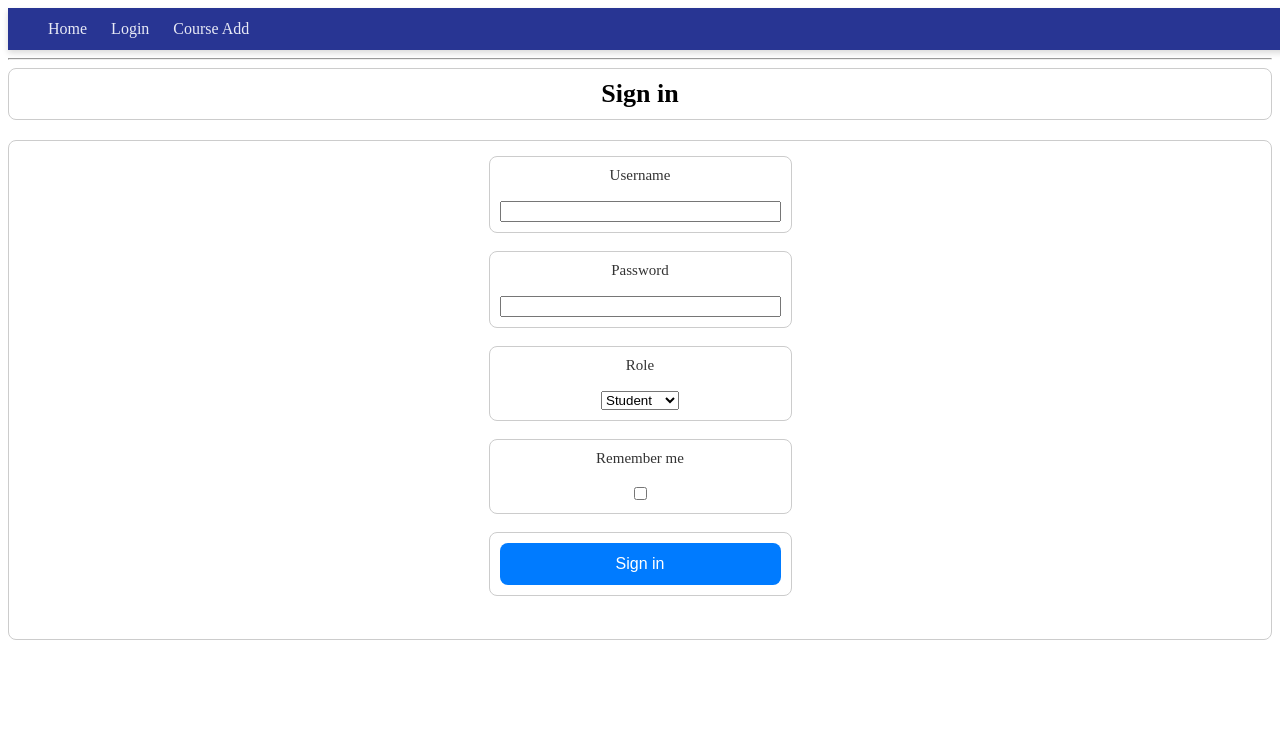
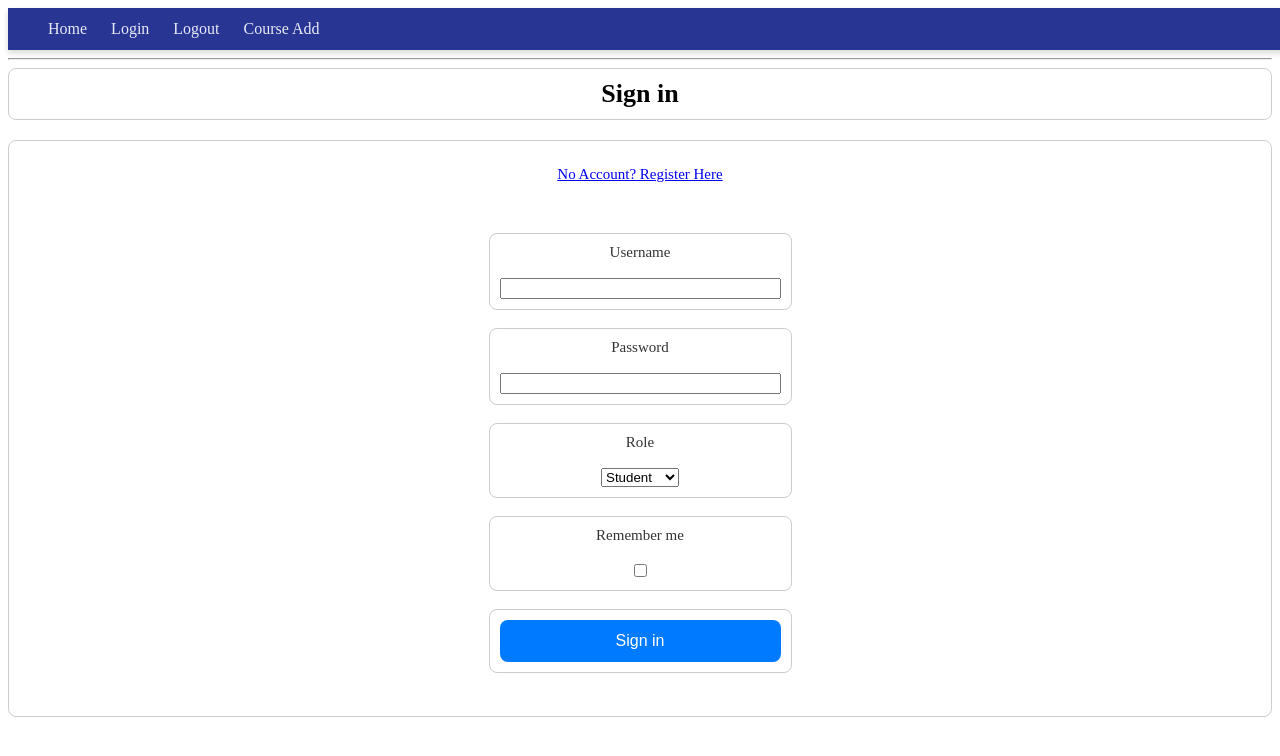
Before and after one commit to addisonschleigh/CMPE131-Project, a Flask app: page /auth/login in a window 1280 px wide. Shown: the top 756 px of the page. Run offline with Flask 3, Linux system fonts and the light colour scheme.

Commit message:
Added buttons to register and logout

```diff
--- a/app/auth/templates/auth/login.html
+++ b/app/auth/templates/auth/login.html
@@ -3,6 +3,7 @@
 {% block content %}
 <h1 class="login">Sign in</h1>
     <div class="login">
+    <a href="/auth/register"><p>No Account? Register Here<p/></a>
     <form action="" method="POST" novalidate>
         {{ form.hidden_tag() }}
         <p class="login">
--- a/app/templates/base.html
+++ b/app/templates/base.html
@@ -9,6 +9,7 @@
             <a href="{{ url_for('main.index', role=role) }}">Home</a>
 <!--            <a href="/feature">Feature</a> -->
             <a href="/auth/login">Login</a>
+            <a href="/auth/logout">Logout</a>
             <a href="{{url_for('auth.course_add', role=role)}}">Course Add</a>
             </div>
           </nav>
```
